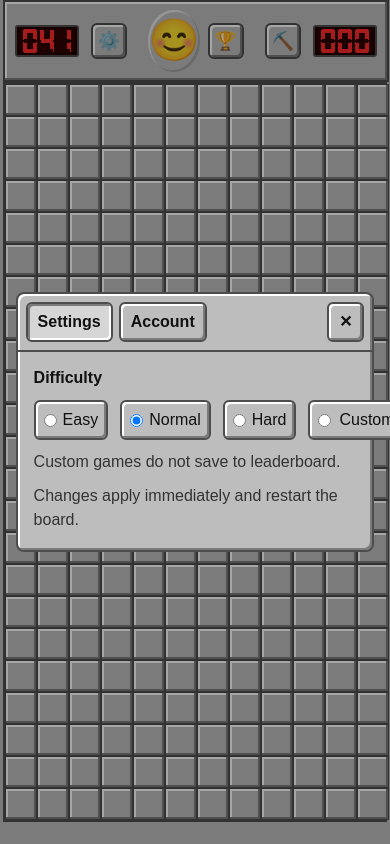
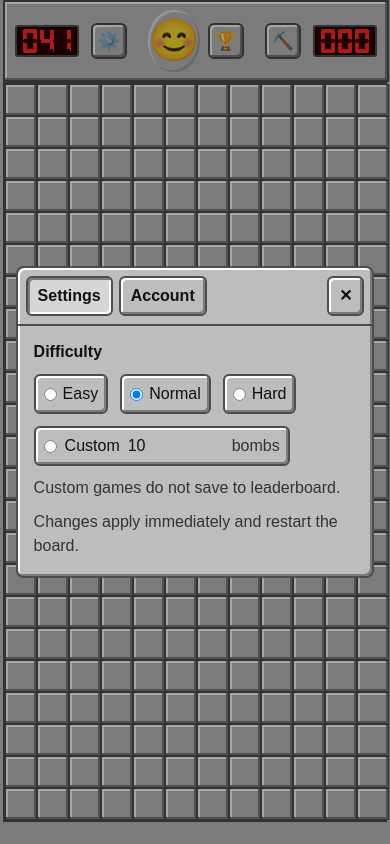
Before and after one commit to mnfjorge/minesweep, a Next.js app: page / in a window 390 px wide. Both pictures are taken after a click on the button "⚙️". Built offline with nearby package versions, Linux system fonts and the light colour scheme; no server answers.

Commit message:
Refactor: Improve layout for narrow screens and inputs
Co-authored-by: mnfjorge <mnfjorge@gmail.com>

```diff
--- a/app/globals.css
+++ b/app/globals.css
@@ -312,6 +312,8 @@ body {
   display: flex;
   gap: 12px;
   align-items: center;
+  /* Allow buttons to move to a new line on narrow screens */
+  flex-wrap: wrap;
 }
 .ms-radio {
   display: inline-flex;
@@ -322,6 +324,16 @@ body {
   border: 2px solid var(--ms-dk);
   border-radius: 6px;
   box-shadow: inset -2px -2px 0 var(--ms-lo), inset 2px 2px 0 var(--ms-hi);
+  /* Let long content (like the Custom input) wrap onto multiple lines */
+  flex-wrap: wrap;
+  max-width: 100%;
+}
+
+/* Make the Custom mines input shrink on small screens to avoid overflow */
+@media (max-width: 480px) {
+  .ms-radio input[type="number"] {
+    width: clamp(64px, 28vw, 96px) !important;
+  }
 }
 .ms-hint {
   margin-top: 10px;
```
